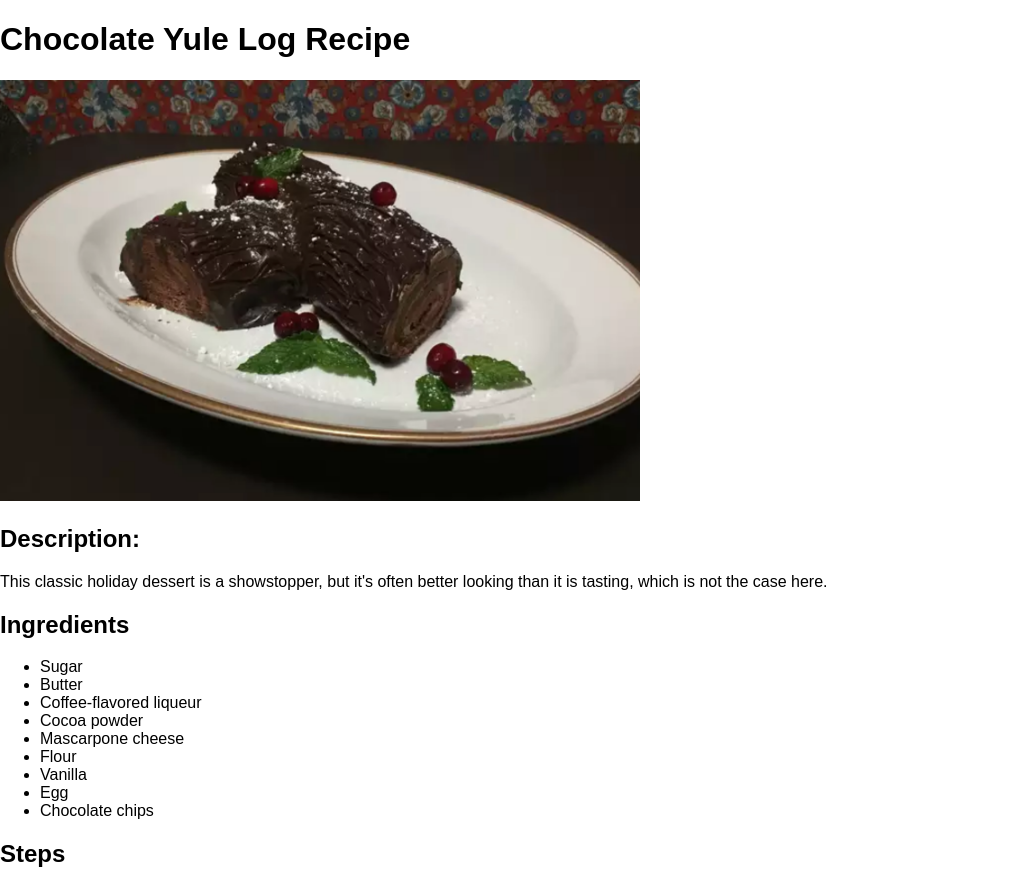
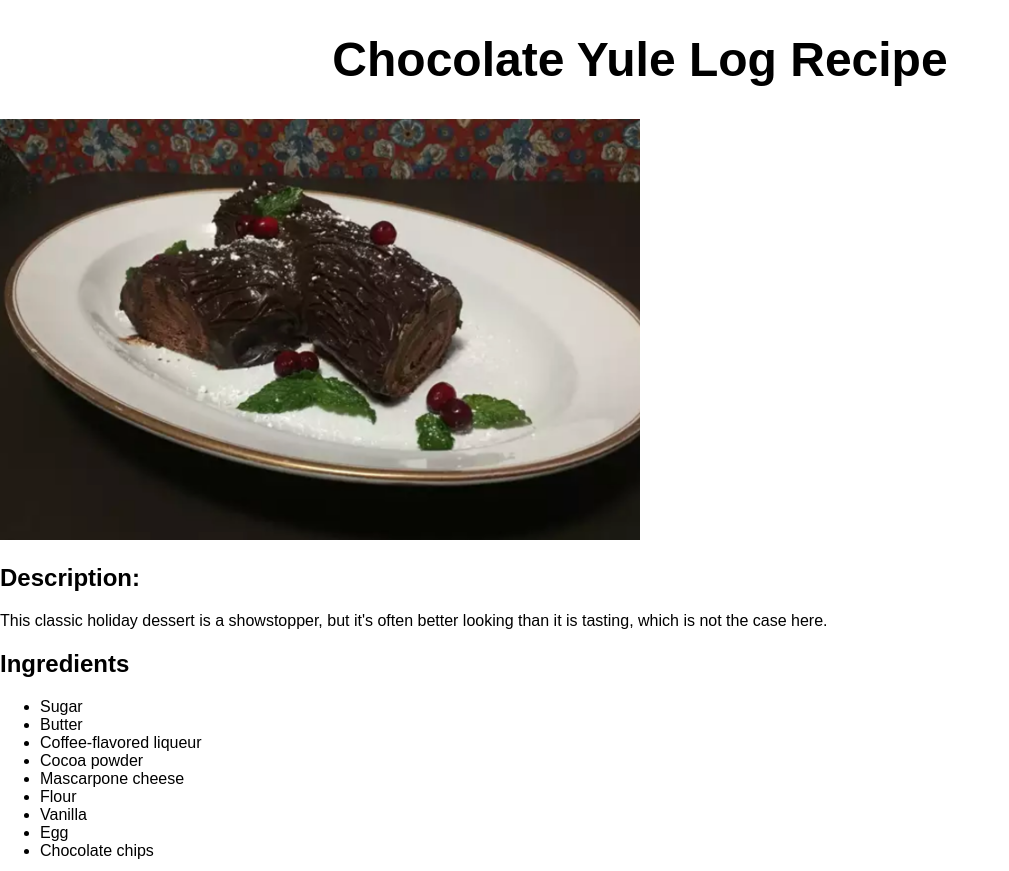
Before and after one commit to yuqingwang98/December, a plain HTML site: page recipes/chocolate-yule-log.html in a window 1280 px wide. Shown: the top 871 px of the page, without its empty margins (0-1009 px from the left). Drawn offline with Linux system fonts and the light colour scheme; files that its build step writes are made by us from their sources.

Commit message:
css path update

```diff
--- a/recipes/chocolate-yule-log.html
+++ b/recipes/chocolate-yule-log.html
@@ -2,7 +2,7 @@
 <html lang="en">
 <head>
   <meta charset="UTF-8">
-  <link rel="stylesheet" href="styles.css">
+  <link rel="stylesheet" href="../styles.css">
   <title>Chocolate Yule Log</title>
 </head>
 <body>
--- a/styles.css
+++ b/styles.css
@@ -3,6 +3,10 @@ body{
   margin: 0;
 }
 
+h1{
+  text-align:center;
+  font-size: 3rem;
+}
 
 img {
   max-width: 50%;
```
Also changed, not shown: recipes/Sparkler.html (+1 -1 lines), recipes/lasagna.html (+1 -1 lines).
